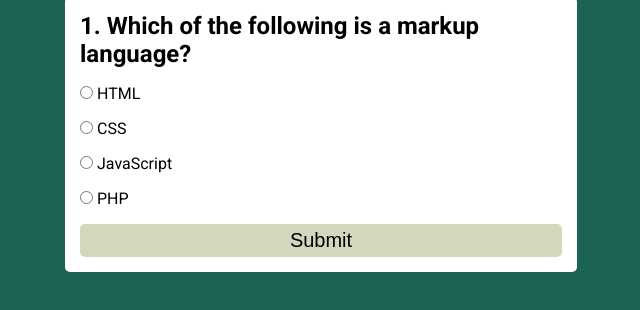
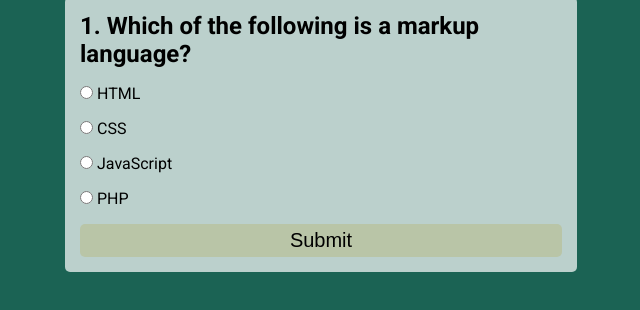
Before and after one commit to NiteshDeshwal/Quiz-App-using-JavaScript, a plain HTML site: page index.html in a window 1280 px wide. Shown: the part 346-656 px from the top of the page, without its empty margins (319-959 px from the left). Drawn offline with Linux system fonts and the light colour scheme.

Commit message:
Delete readme file and updated all

```diff
--- a/custom.css
+++ b/custom.css
@@ -28,17 +28,13 @@ body{
     background-color: rgb(27, 99, 84);
 }
 
-/* #box2{
-    background-color: rgba(27, 113, 187, 0.618) ;
-    align-items: center;
-    jusify
-} */
+
 
 #box{
     width: 40%;
     padding: 15px;
     box-shadow: 0ps 0px 5px grey;
-    background-color: rgb(255, 255, 255);
+    background-color: rgb(255, 255, 255,0.7);
     border-radius: 5px;
 }
 
```
Also changed, not shown: index.html (+1 -3 lines), 2 other files.
